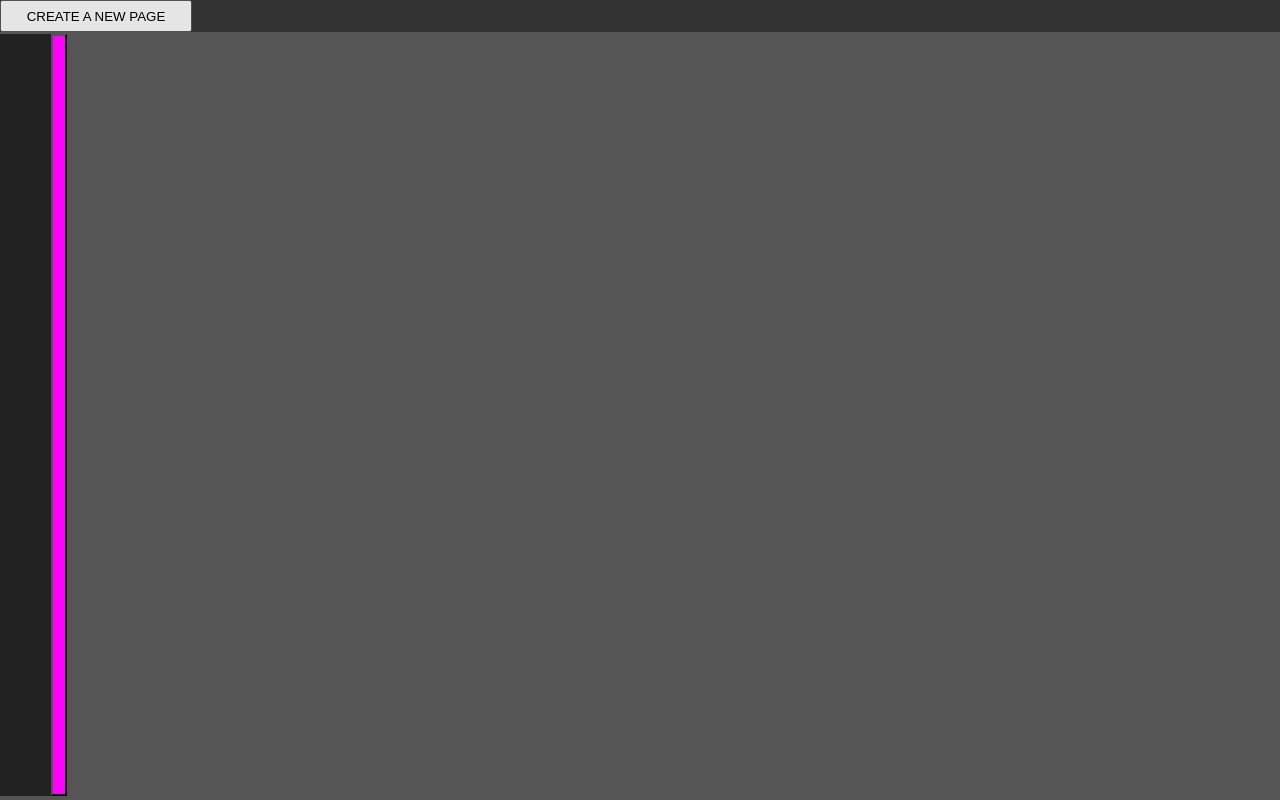
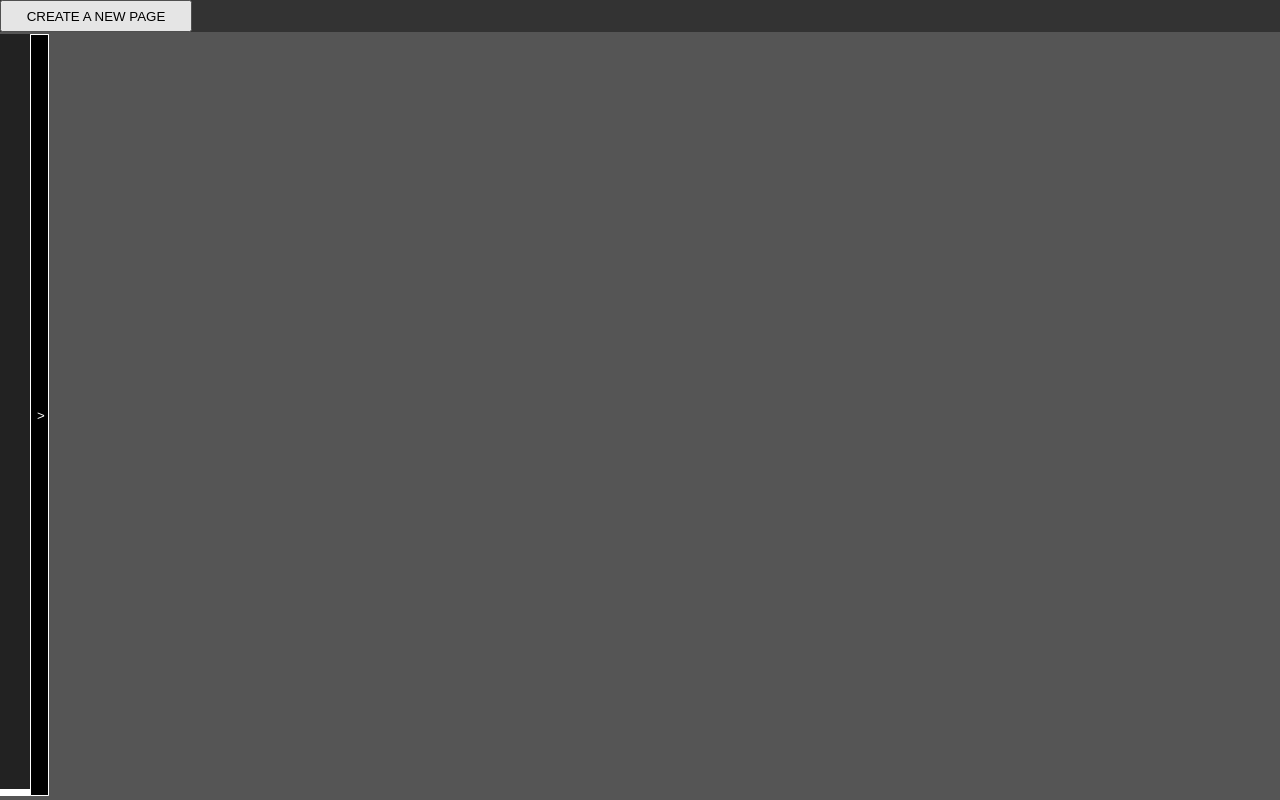
Before and after one commit to GJMShrigley/writer-app, a React (Create React App) app: page / in a window 1280 px wide. Built offline with nearby package versions, Linux system fonts and the light colour scheme.

Commit message:
split sidebar into component and added sidebar resizing functionality

```diff
--- a/src/App.js
+++ b/src/App.js
@@ -1,20 +1,30 @@
 import React from "react";
 import Page from "./components/Page";
-import SidebarItem from "./components/SidebarItem";
+import Sidebar from "./components/Sidebar";
+// import SidebarItem from "./components/SidebarItem";
 
 export default function App() {
+  //access stylesheet for manipulation
+  const stylesheet = document.styleSheets[0].cssRules;
 
-  // const sidebar = document.getElementsByClassName('sidebar__drag')[0];
+  //create sidebar variable for manipulation
+  let sidebar
+  for(var i = 0; i < stylesheet.length; i++) {
+    var cssStyles = stylesheet[i];
+    if(cssStyles.selectorText === ".sidebar") {
+      sidebar = cssStyles;
+    }
+  }
 
   const [pageCount, setPageCount] = React.useState(0);
   const [displayData, setDisplayData] = React.useState([]);
   const [storedPages, setStoredPages] = React.useState([]);
-  const [size, setSize] = React.useState({ x: 400, y: 300 });
+
 
   function newPage() {
     const storedPagesCopy = storedPages;
     const sidebarLength = Math.ceil(storedPagesCopy.length / 20);
-    const stylesheet = document.styleSheets[0].rules;
+
     //add new page to storedPages state
     if (storedPagesCopy) {
     setStoredPages(prevstoredPages => {
@@ -39,11 +49,11 @@ export default function App() {
     );
     //add new column to sidebar when current column is full
     for(var i = 0; i < stylesheet.length; i++) {
-      var selector = stylesheet[i];
-      if(selector.selectorText === ".sidebar") {
-       selector.style.gridTemplateColumns = `repeat(${sidebarLength},1fr)`;
+      var cssStyles = stylesheet[i];
+      if(cssStyles.selectorText === ".sidebar__items") {
+        cssStyles.style.gridTemplateColumns = `repeat(${sidebarLength},1fr)`;
       }
-  }
+    }
   }
 
   function minimizePage() {
@@ -119,26 +129,7 @@ export default function App() {
     setStoredPages(storedPagesCopy);
   }
 
-  const handler = (mouseDownEvent) => {
-    const startSize = size;
-    const startPosition = { x: mouseDownEvent.pageX, y: mouseDownEvent.pageY };
 
-    function onMouseMove(mouseMoveEvent) {
-      console.log(mouseMoveEvent.pageX, mouseMoveEvent.pageY)
-      setSize(currentSize => ({
-        x: startSize.x - startPosition.x + mouseMoveEvent.pageX,
-        y: startSize.y - startPosition.y + mouseMoveEvent.pageY
-      }));
-    }
-    function onMouseUp() {
-      document.body.removeEventListener("mousemove", onMouseMove);
-      // uncomment the following line if not using `{ once: true }`
-      // document.body.removeEventListener("mouseup", onMouseUp);
-    }
-
-    document.body.addEventListener("mousemove", onMouseMove);
-    document.body.addEventListener("mouseup", onMouseUp, { once: true });
-  };
 
   //display contents of state objects
   const displayPagesMap = displayData.map((page) => {
@@ -156,23 +147,6 @@ export default function App() {
     )
   })
 
-  const storedPagesMap = storedPages.map((storedPage, index) => {
-    return (
-      <SidebarItem
-      key={storedPage.id}
-      id={storedPage.id}
-      index={index}
-      title={storedPage.title}
-      maximizePage={maximizePage}
-      text={storedPage.text}
-      />
-    )
-  })
-
-  //add event listeners
-  // const moveSidebar = sidebar.addEventListener('mousedown', resizeSidebar());
-
-
   //render
   return (
     <div className="window">
@@ -181,12 +155,10 @@ export default function App() {
         <button className="top-menu-buttons__new-page" onClick={newPage}>CREATE A NEW PAGE</button>
       </section>
     </div>
-    <div className="sidebar" style={{ width: size.x, height: size.y }}>
-      <section className="sidebar__items">
-          {storedPagesMap}
-      </section>
-      <button className="sidebar__drag" type="button" onMouseDown={handler}></button>
-    </div>
+    <Sidebar
+      storedPages={storedPages}
+      maximizePage={maximizePage}
+      />
     <section className="display">
       {displayPagesMap}
     </section>
--- /dev/null
+++ b/src/components/Sidebar.js
@@ -0,0 +1,58 @@
+import React from "react";
+
+import SidebarItem from "./SidebarItem";
+
+export default function Sidebar(props) {
+    const [size, setSize] = React.useState({ x: 30 });
+    const [storedPages, setStoredPages] = React.useState(props.storedPages);
+
+    let storedPagesMap = storedPages.map((storedPage, index) => {
+        return (
+          <SidebarItem
+          key={storedPage.id}
+          id={storedPage.id}
+          index={index}
+          title={storedPage.title}
+          maximizePage={storedPage.maximizePage}
+          text={storedPage.text}
+          />
+        )
+      })
+
+    const mouseHandler = (mouseDownEvent) => {
+        const startSize = size;
+        const startPosition = { x: mouseDownEvent.pageX };
+
+        function onMouseMove(mouseMoveEvent) {
+            const newSize = { x: startSize.x - startPosition.x + mouseMoveEvent.pageX }
+
+            if (newSize.x > 30 && newSize.x < (window.innerWidth - 50)) {
+                setSize(currentSize => (newSize))
+            } else if (newSize.x < 30) {
+                setSize(currentSize => ({x: 30}))
+            } else if (newSize.x > (window.innerWidth - 50)) {
+                setSize(currentSize => ({x: (window.innerWidth - 50)}))
+            }
+            console.log(window.innerWidth, newSize.x)
+        }
+        function onMouseUp() {
+            document.body.removeEventListener("mousemove", onMouseMove);
+            document.body.removeEventListener("mouseup", onMouseUp);
+        }
+            document.body.addEventListener("mousemove", onMouseMove);
+            document.body.addEventListener("mouseup", onMouseUp);
+      };
+
+      React.useEffect(()=> {
+        setStoredPages(props.storedPages)
+      }, [props])
+
+    return (
+    <div className="sidebar" >
+      <section className="sidebar__items" style={{ width: size.x, height: (window.innerHeight - 45) }}>
+          {storedPagesMap}
+      </section>
+      <button className="sidebar__drag" type="button" onMouseDown={mouseHandler}>></button>
+    </div>
+    )
+}
--- a/src/index.css
+++ b/src/index.css
@@ -70,12 +70,12 @@ body {
   position: absolute;
   top: 4.3vh;
 	/* BOX MODEL */
-  width: 4.5vw;
 	/* LAYOUT */
   display: flex;
   flex-direction: row;
 	/* TYPOGRAPHY */
 	/* BACKGROUND */
+  background-color: #fff;
 	/* ANIMATIONS */
 	/* OTHER */
 }
@@ -83,8 +83,6 @@ body {
 .sidebar__items {
   /* POSITION */
 	/* BOX MODEL */
-  width: 4vw;
-  height: 95.2vh;
 	/* LAYOUT */
   display: grid;
   grid-template-columns: repeat(1, 1fr);
@@ -93,6 +91,7 @@ body {
   background-color: #222;
 	/* ANIMATIONS */
 	/* OTHER */
+  overflow: hidden;
   z-index: 999;
 }
 
@@ -119,12 +118,15 @@ body {
 .sidebar__drag {
   /* POSITION */
 	/* BOX MODEL */
-  width: .5vw;
+  border: 1px solid #fff;
+  border-radius: 1px;
+  width: 1.2rem;
   height: 95.2vh;
 	/* LAYOUT */
 	/* TYPOGRAPHY */
+  color: #fff;
 	/* BACKGROUND */
-  background-color: #f0f;
+  background-color: #000;
 	/* ANIMATIONS */
 	/* OTHER */
   z-index: 999;
```
